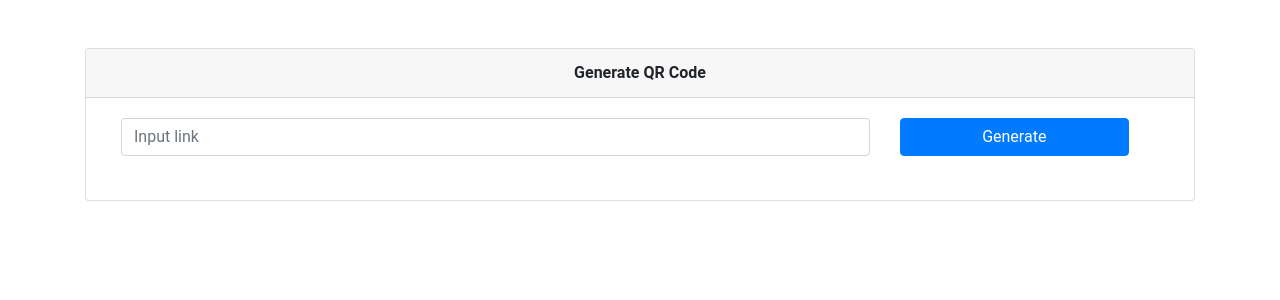
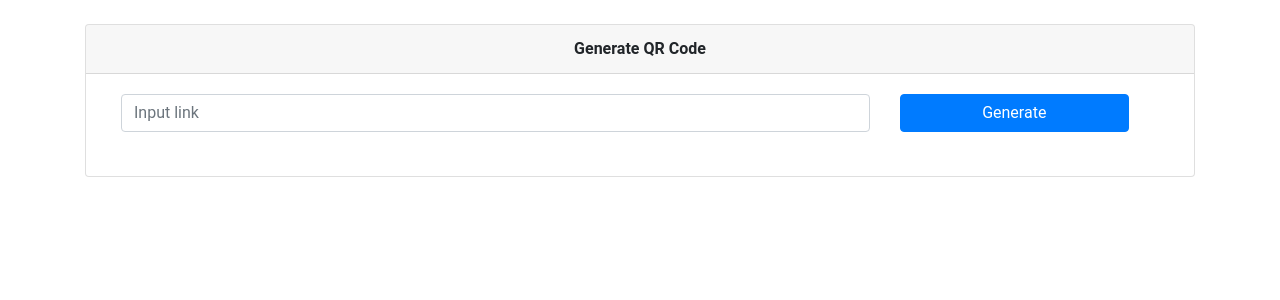
Before and after one commit to tubagusaom/generate-qrcode, a PHP site: page / in a window 1280 px wide. Shown: the top 300 px of the page. Run offline with PHP 8.4, Linux system fonts and the light colour scheme.

Commit message:
mergeheader

```diff
--- a/index.php
+++ b/index.php
@@ -31,7 +31,7 @@
 
 <body>
 
-    <div class="container mt-5">
+    <div class="container mt-4">
         <div class="row">
             <div class="col-md-12">
 
```
